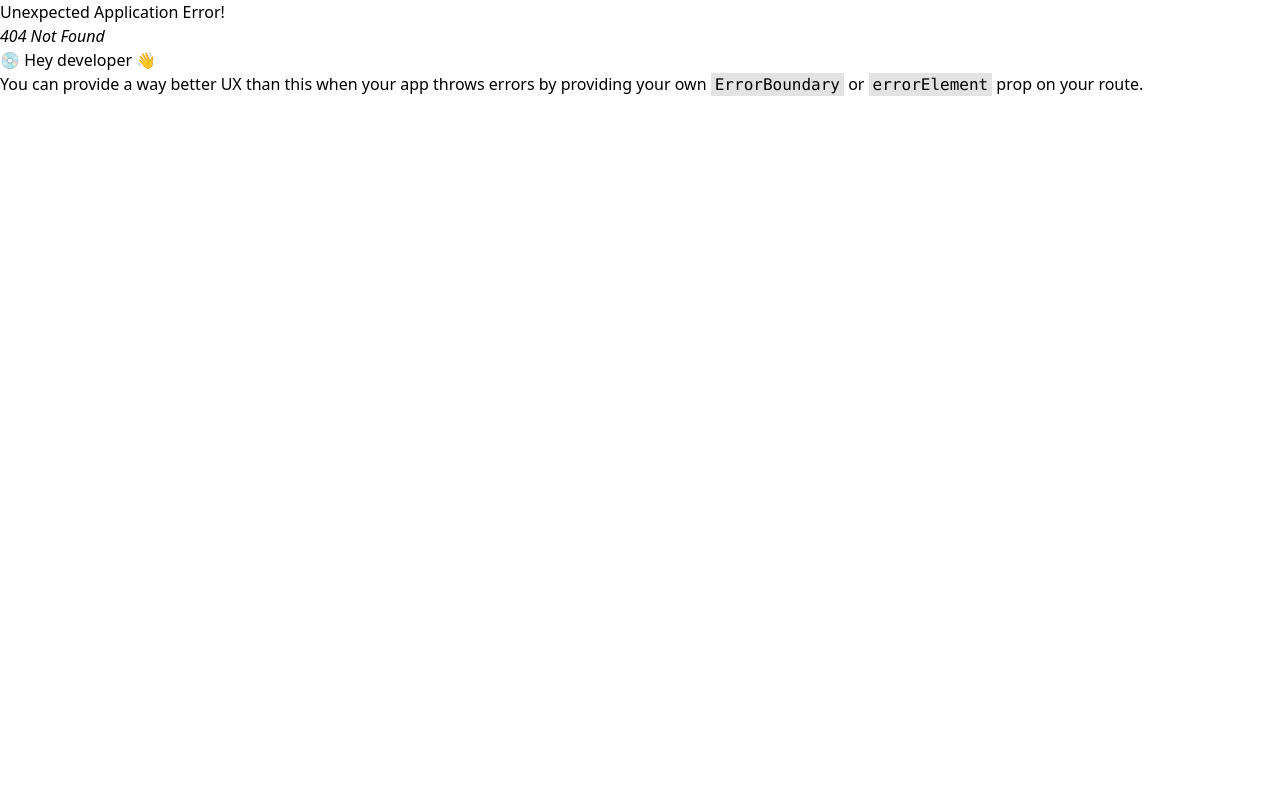
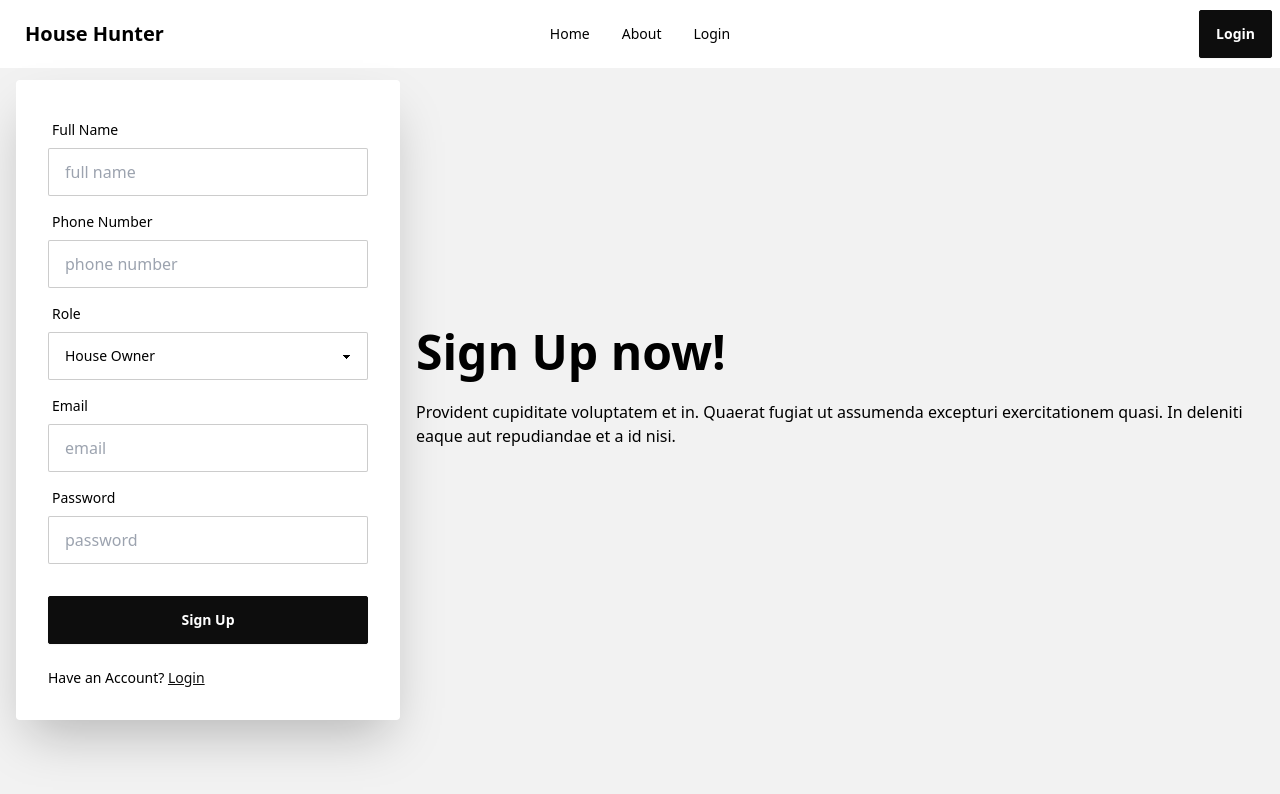
Before and after one commit to sm0bin/house-hunter, a React (Vite) app: page /signup in a window 1280 px wide. Before the commit this address had no page. Shown: the top 794 px of the page. Built offline with nearby package versions, Linux system fonts and the light colour scheme.

Commit message:
sign up page

```diff
--- a/src/components/pages/Login.jsx
+++ b/src/components/pages/Login.jsx
@@ -1,4 +1,5 @@
 import React from 'react';
+import { Link } from 'react-router-dom';
 
 const Login = () => {
     return (
@@ -21,12 +22,15 @@ const Login = () => {
                                 <span className="label-text">Password</span>
                             </label>
                             <input type="password" placeholder="password" className="input input-bordered" required />
-                            <label className="label">
+                            {/* <label className="label">
                                 <a href="#" className="label-text-alt link link-hover">Forgot password?</a>
-                            </label>
+                            </label> */}
                         </div>
                         <div className="form-control mt-6">
                             <button className="btn btn-primary">Login</button>
+                        </div>
+                        <div className="text-sm mt-4 font-medium ">
+                            Have an Account? <Link to="/signup" className="link link-primary">Sign Up</Link>
                         </div>
                     </form>
                 </div>
--- a/src/components/pages/SignUp.jsx
+++ b/src/components/pages/SignUp.jsx
@@ -1,32 +1,60 @@
 import React from 'react';
+import { Link } from 'react-router-dom';
 
 const SignUp = () => {
+    // full name, role (House Owner or
+    //     House Renter) (it must be selected as an option), phone number, email, and password
+
     return (
         <div className="hero min-h-screen bg-base-200">
             <div className="hero-content flex-col lg:flex-row-reverse">
                 <div className="text-center lg:text-left">
-                    <h1 className="text-5xl font-bold">Login now!</h1>
+                    <h1 className="text-5xl font-bold">Sign Up now!</h1>
                     <p className="py-6">Provident cupiditate voluptatem et in. Quaerat fugiat ut assumenda excepturi exercitationem quasi. In deleniti eaque aut repudiandae et a id nisi.</p>
                 </div>
                 <div className="card shrink-0 w-full max-w-sm shadow-2xl bg-base-100">
                     <form className="card-body">
                         <div className="form-control">
                             <label className="label">
+                                <span className="label-text">Full Name</span>
+                            </label>
+                            <input name="fullname" type="text" placeholder="full name" className="input input-bordered" required />
+                        </div>
+                        <div className="form-control">
+                            <label className="label">
+                                <span className="label-text">Phone Number</span>
+                            </label>
+                            <input name="phone" type="tel" placeholder="phone number" className="input input-bordered" required />
+                        </div>
+                        <div className="form-control">
+                            <label className="label">
+                                <span className="label-text">Role</span>
+                            </label>
+                            <select name="role" className="select select-bordered w-full max-w-xs">
+                                <option value="House Owner">House Owner</option>
+                                <option value="House Renter">House Renter</option>
+                            </select>
+                        </div>
+                        <div className="form-control">
+                            <label className="label">
                                 <span className="label-text">Email</span>
                             </label>
-                            <input type="email" placeholder="email" className="input input-bordered" required />
+                            <input name="email" type="email" placeholder="email" className="input input-bordered" required />
                         </div>
                         <div className="form-control">
                             <label className="label">
                                 <span className="label-text">Password</span>
                             </label>
-                            <input type="password" placeholder="password" className="input input-bordered" required />
-                            <label className="label">
+                            <input name="password" type="password" placeholder="password" className="input input-bordered" required />
+                            {/* <label className="label">
                                 <a href="#" className="label-text-alt link link-hover">Forgot password?</a>
-                            </label>
+                            </label> */}
                         </div>
                         <div className="form-control mt-6">
-                            <button className="btn btn-primary">Login</button>
+                            <button className="btn btn-primary">Sign Up</button>
+                        </div>
+                        <div className="text-sm mt-4 font-medium ">
+                            Have an Account? <Link to="/login" className="link link-primary">Login</Link>
                         </div>
                     </form>
                 </div>
--- a/src/main.jsx
+++ b/src/main.jsx
@@ -8,6 +8,7 @@ import "./index.css";
 import App from "./App";
 import Login from "./components/pages/Login";
 import Home from "./components/pages/Home";
+import SignUp from "./components/pages/SignUp";
 
 const router = createBrowserRouter([
   {
@@ -26,6 +27,11 @@ const router = createBrowserRouter([
         path: "/login",
         element: <Login />,
       },
+      {
+        path: "/signup",
+        element: <SignUp></SignUp>,
+      },
+
     ],
   },
 ]);
```
